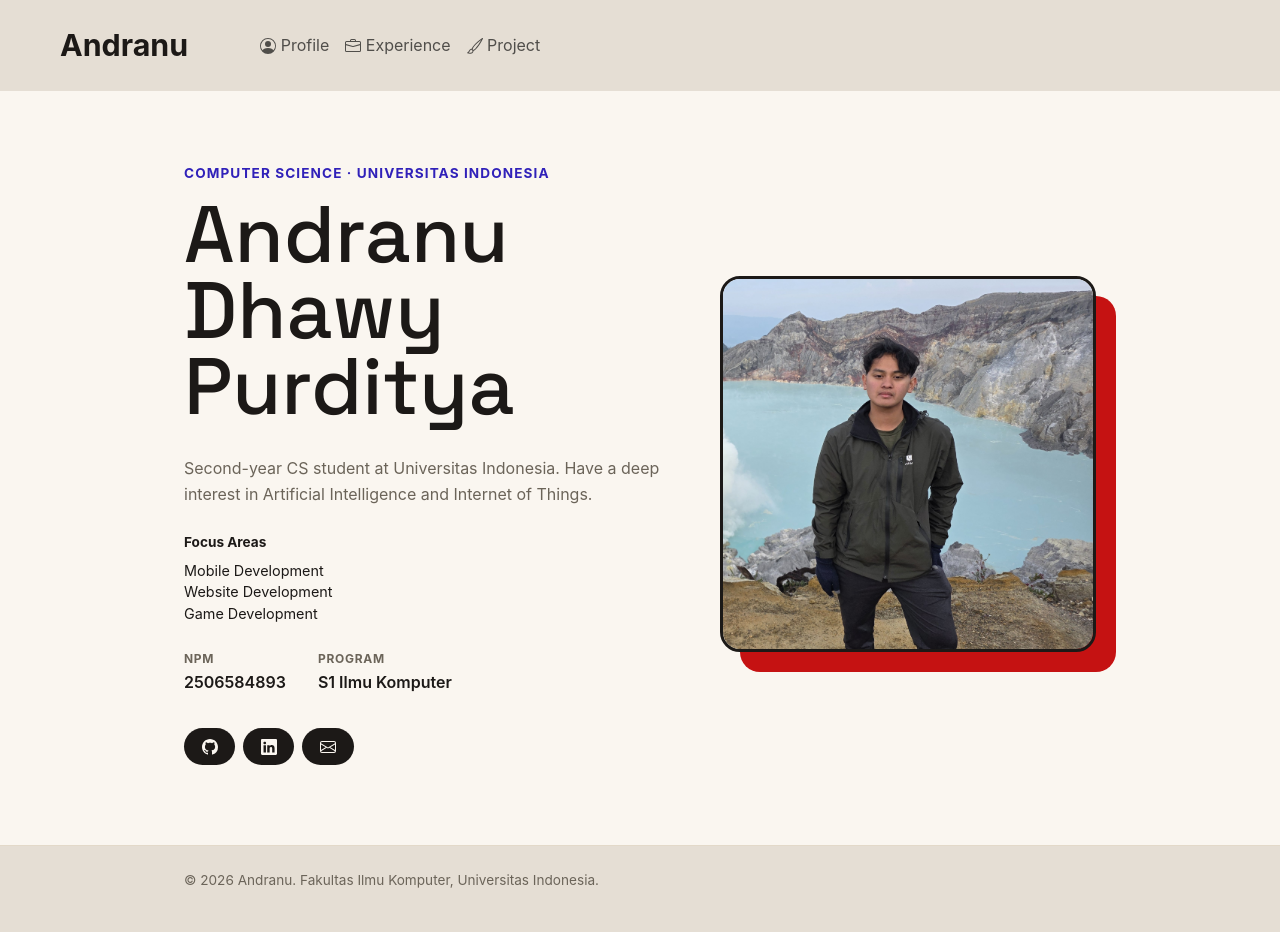
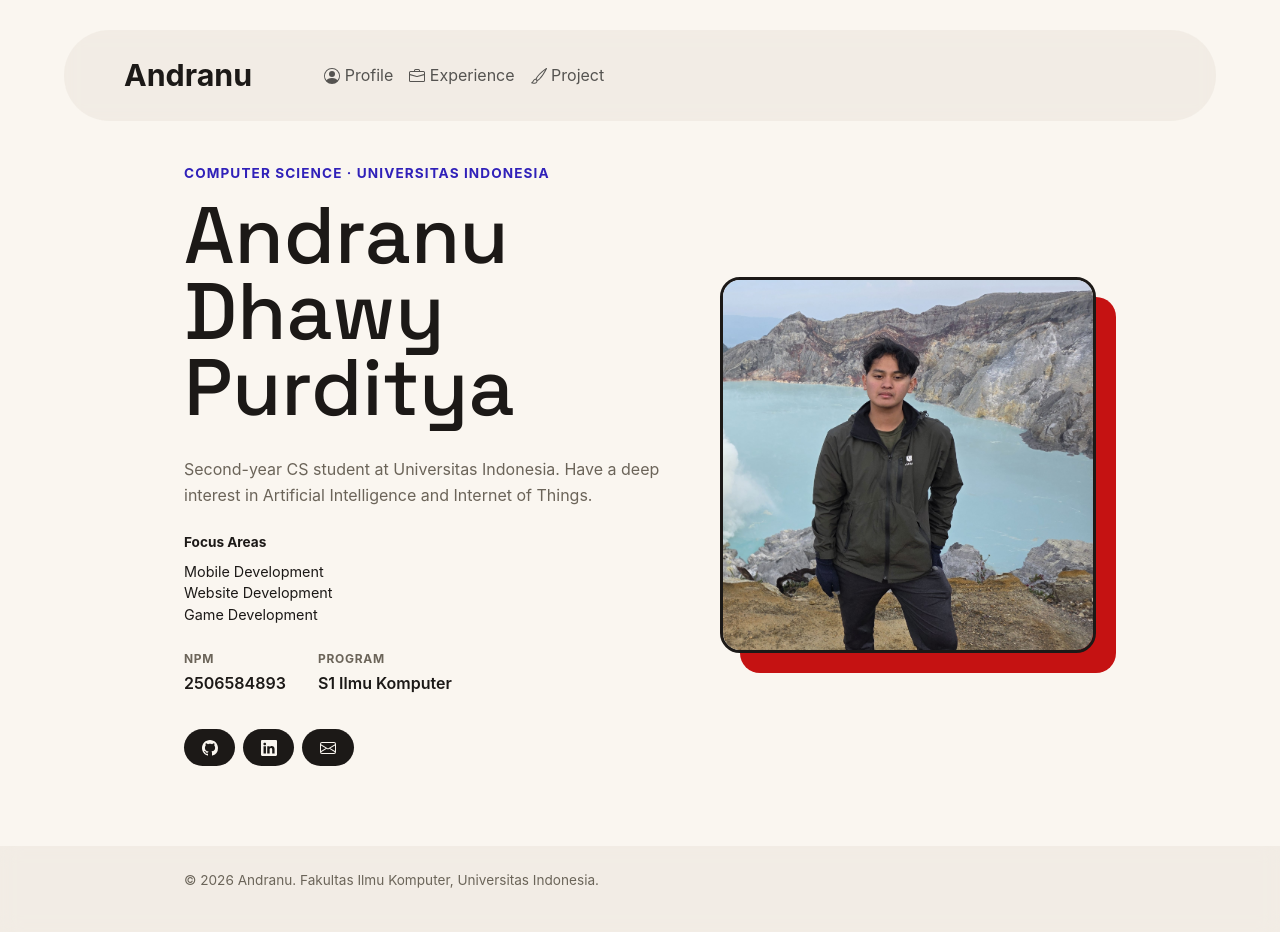
Before and after one commit to adpsxx/myportofolios, a Django app: page / in a window 1280 px wide. Run offline with Django 5.2, Linux system fonts and the light colour scheme.

Commit message:
Redesign the navbar and footer. Optimize the padding for navbar.

```diff
--- a/static/css/style.css
+++ b/static/css/style.css
@@ -7,7 +7,7 @@
 /*Color and theme for website*/
 :root {
     --ink: #1c1917;
-    --footer-header: #E5DED4;
+    --footer-header: rgba(229, 222, 212, 0.4);
     --paper: #faf6f0;
     --accent: #c51212;
     --accent-dark: #3021b9;
@@ -33,9 +33,13 @@ main {
 /* Navbar CSS styles */
 #navbar {
     background-color: var(--footer-header) !important;
+    backdrop-filter: blur(10px);
     position: sticky;
+    margin: 30px auto;
+    width: 90%;
+    max-width: 1300px;
+    border-radius: 50px;
     top: 0;
-    width: 100%;
     z-index: 10;
 }
 
@@ -52,13 +56,18 @@ main {
     font-weight: 500;
 }
 
+#navbar .navbar-toggler {
+    border: 0;
+    box-shadow: none;
+}
+
 /*Footer CSS style*/
 #footer {
     padding: 1.5rem;
     color: var(--text-muted);
     background-color: var(--footer-header);
+    backdrop-filter: blur(10px);
     font-size: 0.85rem;
-    border-top: 1px solid var(--line);
     bottom: 0;
     width: 100%;
 }
@@ -77,7 +86,7 @@ h1 {
 
 /*Main Section*/
 .hero {
-    padding: 4.5rem 0 5rem;
+    padding: 0.8rem 1.5rem 5rem;
 }
 
 .hero-grid {
@@ -213,8 +222,7 @@ h1 {
 /* experience CSS styles*/
 /* Section */
 .experience-section {
-    padding: 4rem 0;
-    border-top: 1px solid var(--line);
+    padding: 0.8rem 1.5rem 5rem;
 }
 
 .section-kicker {
@@ -329,8 +337,7 @@ h1 {
 
 /*Wrapping container for project*/
 .project-section {
-    padding: 4rem 0;
-    border-top: 1px solid var(--line);
+    padding: 0.8rem 1.5rem 5rem;
 }
 
 /*Styling image inside card for each project*/
```
